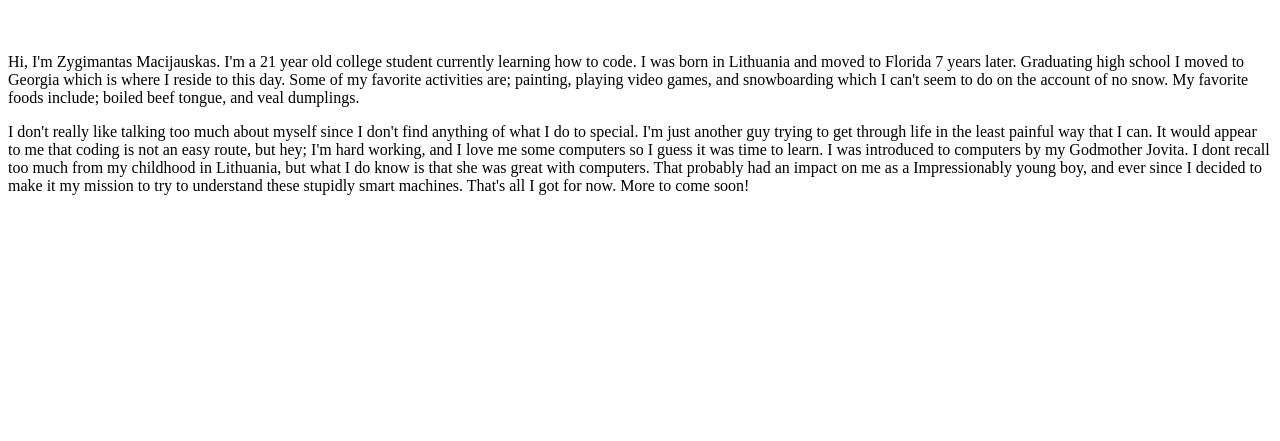
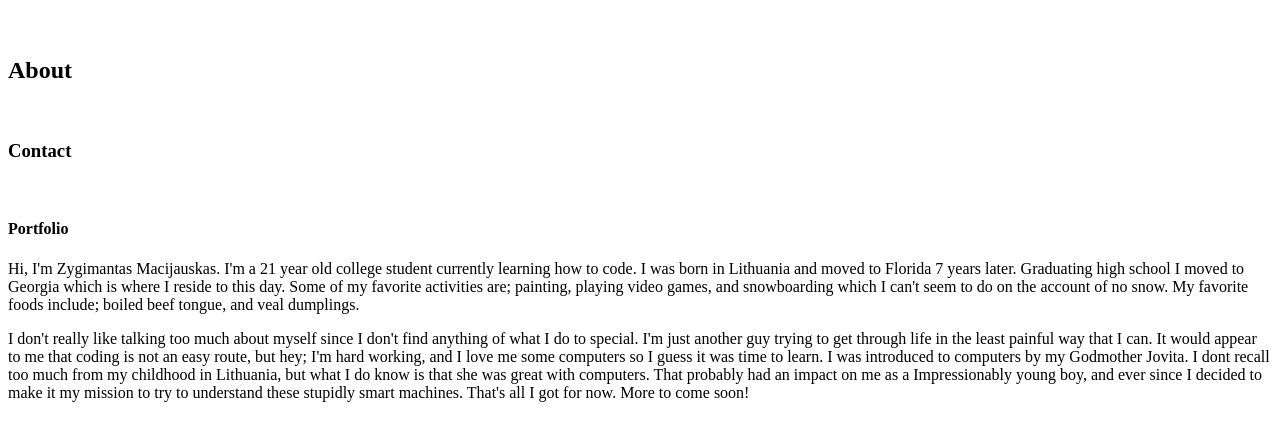
Before and after one commit to ZigglyMantis/Basic-Portfolio, a plain HTML site: page index.html in a window 1280 px wide. Shown: the part 61-502 px from the top of the page. Drawn offline with Linux system fonts and the light colour scheme.

Commit message:
adding index.html

```diff
--- a/index.html
+++ b/index.html
@@ -10,6 +10,15 @@
 
         <br>
 
+        <h2>About</h2>
+
+        <br>
+
+        <h3>Contact</h3>
+
+        <br>
+
+        <h4>Portfolio</h4>
             <p>
                 Hi, I'm Zygimantas Macijauskas.
                 I'm a 21 year old college student currently learning how to code.
```
